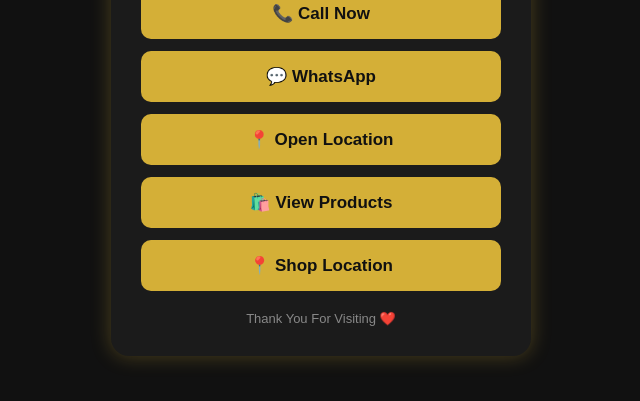
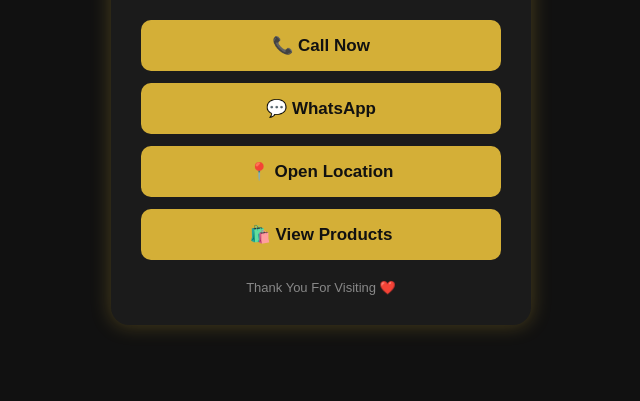
Before and after one commit to salmansiddiqui5868-cloud/Sarahousehold, a plain HTML site: page index.html in a window 1280 px wide. Shown: the part 321-722 px from the top of the page, without its empty margins (319-959 px from the left). Drawn offline with Linux system fonts and the light colour scheme.

Commit message:
Remove 'Shop Location' button
Removed the 'Shop Location' button from the index.html file.

```diff
--- a/index.html
+++ b/index.html
@@ -100,10 +100,6 @@
 <a class="btn" href="https://salmansiddiqui5868-cloud.github.io/Sarahousehold/">
 🛍️ View Products
 </a>
-
-<a class="btn" href="https://maps.app.goo.gl/rTjm39oTxmtuRvQK9">
-📍 Shop Location
-</a>
 <div class="footer">
 Thank You For Visiting ❤️
 </div>
```
